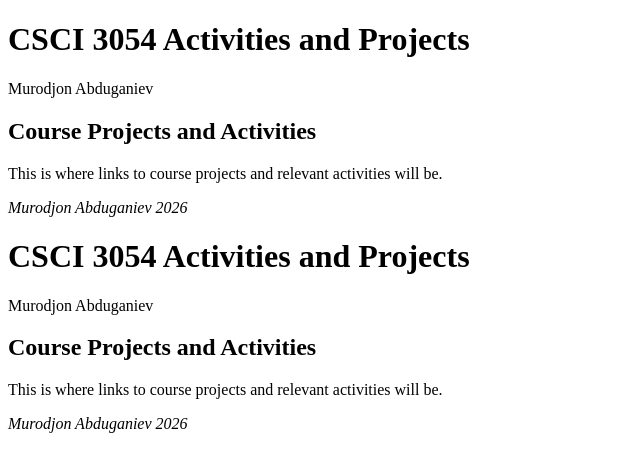
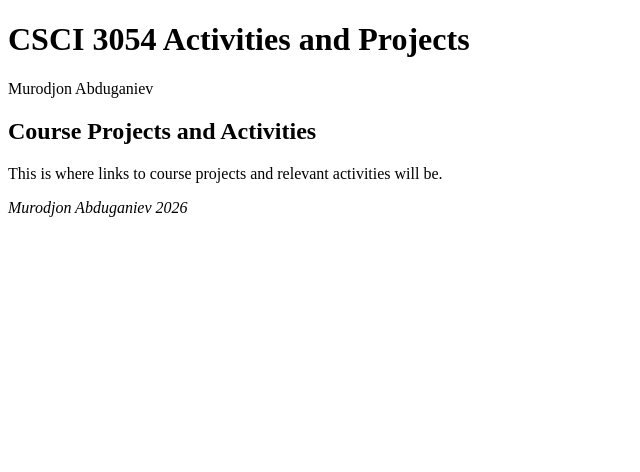
Before and after one commit to mabdugan123/mabdugan123.github.io, a plain HTML site: page index.html in a window 1280 px wide. Shown: the whole page, without its empty margins (0-640 px from the left). Drawn offline with Linux system fonts and the light colour scheme.

Commit message:
Remove duplicate HTML structure from index.html

```diff
--- a/index.html
+++ b/index.html
@@ -24,30 +24,4 @@
         <i>Murodjon Abduganiev 2026</i>
     </footer>
 </body>
-</html><!DOCTYPE html>
-<html lang="en">
-<head>
-    <meta charset="UTF-8">
-    <meta name="viewport" content="width=device-width, initial-scale=1.0">
-    <meta name="author" content="Murodjon Abduganiev">
-    <meta name="description" content="CSCI 3054 course activities and projects">
-    <title>CSCI3054</title>
-</head>
-<body>
-    <header>
-        <h1>CSCI 3054 Activities and Projects</h1>
-        <p>Murodjon Abduganiev</p>
-    </header>
-
-    <main>
-        <div>
-            <h2>Course Projects and Activities</h2>
-            <p>This is where links to course projects and relevant activities will be.</p>
-        </div>
-    </main>
-
-    <footer>
-        <i>Murodjon Abduganiev 2026</i>
-    </footer>
-</body>
 </html>
```
